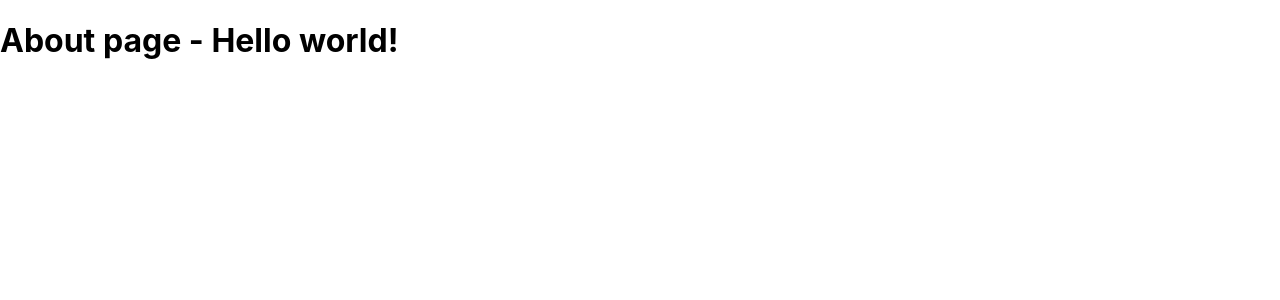
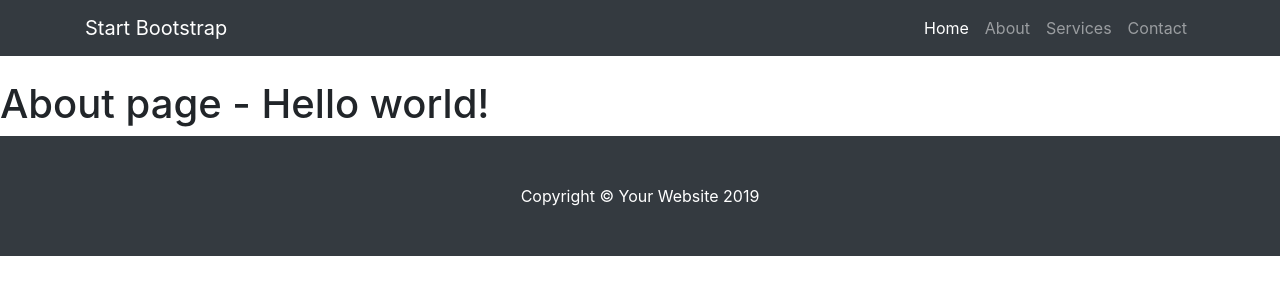
Before and after one commit to olliebrownlow/movie-app, a Next.js app: page /about in a window 1280 px wide. Shown: the top 300 px of the page. Built offline with nearby package versions, Linux system fonts and the light colour scheme.

Commit message:
utilises _app.js to render Head, Navbar and Footer compoments in all pages

```diff
--- a/pages/_app.js
+++ b/pages/_app.js
@@ -1,7 +1,44 @@
-import '../styles/globals.css'
+// import '../styles/globals.css'
 
-function MyApp({ Component, pageProps }) {
-  return <Component {...pageProps} />
+// function MyApp({ Component, pageProps }) {
+//   return <Component {...pageProps} />
+// }
+
+// export default MyApp
+
+import App from 'next/app'
+import Head from 'next/head'
+import Navbar from '../components/navbar'
+import Footer from '../components/footer.js'
+
+class MovieApp extends App {
+  // TODO: execute getInitialProps here and pass the data to your page
+  render() {
+    // Component holds page you are navigating to
+    const { Component } = this.props
+    return(
+      <div>
+        <Head>
+          <title>Home</title>
+          <link rel="stylesheet" href="https://stackpath.bootstrapcdn.com/bootstrap/4.3.1/css/bootstrap.min.css" integrity="sha384-ggOyR0iXCbMQv3Xipma34MD+dH/1fQ784/j6cY/iJTQUOhcWr7x9JvoRxT2MZw1T" crossOrigin="anonymous" />
+          <script src="https://code.jquery.com/jquery-3.3.1.slim.min.js" integrity="sha384-q8i/X+965DzO0rT7abK41JStQIAqVgRVzpbzo5smXKp4YfRvH+8abtTE1Pi6jizo" crossOrigin="anonymous"></script>
+          <script src="https://cdnjs.cloudflare.com/ajax/libs/popper.js/1.14.7/umd/popper.min.js" integrity="sha384-UO2eT0CpHqdSJQ6hJty5KVphtPhzWj9WO1clHTMGa3JDZwrnQq4sF86dIHNDz0W1" crossOrigin="anonymous"></script>
+          <script src="https://stackpath.bootstrapcdn.com/bootstrap/4.3.1/js/bootstrap.min.js" integrity="sha384-JjSmVgyd0p3pXB1rRibZUAYoIIy6OrQ6VrjIEaFf/nJGzIxFDsf4x0xIM+B07jRM" crossOrigin="anonymous"></script>
+        </Head>
+        <Navbar />
+        <div className='base-page'>
+          <Component />
+        </div>
+        <Footer />
+        <style jsx>{`
+          .base-page {
+              padding-top: 80px;
+            }
+        `}
+        </style>
+      </div>
+    )
+  }
 }
 
-export default MyApp
+export default MovieApp
--- a/pages/index.js
+++ b/pages/index.js
@@ -1,10 +1,6 @@
-import Head from 'next/head'
-import React, { useState, useEffect } from 'react'
-import Navbar from '../components/navbar'
 import Sidebar from '../components/sidebar'
 import Carousel from '../components/carousel'
 import MovieList from '../components/movieList.js'
-import Footer from '../components/footer.js'
 import { getMovies } from '../actions'
 
 // CLASS COMPONENT...
@@ -99,14 +95,6 @@
 
   return (
     <div>
-      <Head>
-        <title>Home</title>
-        <link rel="stylesheet" href="https://stackpath.bootstrapcdn.com/bootstrap/4.3.1/css/bootstrap.min.css" integrity="sha384-ggOyR0iXCbMQv3Xipma34MD+dH/1fQ784/j6cY/iJTQUOhcWr7x9JvoRxT2MZw1T" crossOrigin="anonymous" />
-        <script src="https://code.jquery.com/jquery-3.3.1.slim.min.js" integrity="sha384-q8i/X+965DzO0rT7abK41JStQIAqVgRVzpbzo5smXKp4YfRvH+8abtTE1Pi6jizo" crossOrigin="anonymous"></script>
-        <script src="https://cdnjs.cloudflare.com/ajax/libs/popper.js/1.14.7/umd/popper.min.js" integrity="sha384-UO2eT0CpHqdSJQ6hJty5KVphtPhzWj9WO1clHTMGa3JDZwrnQq4sF86dIHNDz0W1" crossOrigin="anonymous"></script>
-        <script src="https://stackpath.bootstrapcdn.com/bootstrap/4.3.1/js/bootstrap.min.js" integrity="sha384-JjSmVgyd0p3pXB1rRibZUAYoIIy6OrQ6VrjIEaFf/nJGzIxFDsf4x0xIM+B07jRM" crossOrigin="anonymous"></script>
-    </Head>
-    <Navbar />
       <div className="home-page">
         <div className="container">
           <div className="row">
@@ -119,20 +107,13 @@
               <Carousel />
               <div className="row">
                 <MovieList
-                movies={props.movies}
+                  movies={props.movies || []}
                 />
               </div>
             </div>
           </div>
         </div>
       </div>
-    <Footer />
-    <style jsx>{`
-      .home-page {
-        padding-top: 80px;
-      }
-   `}
-    </style>
     </div>
   )
 }
```
Lines whose indentation alone changed are shown as unchanged.
